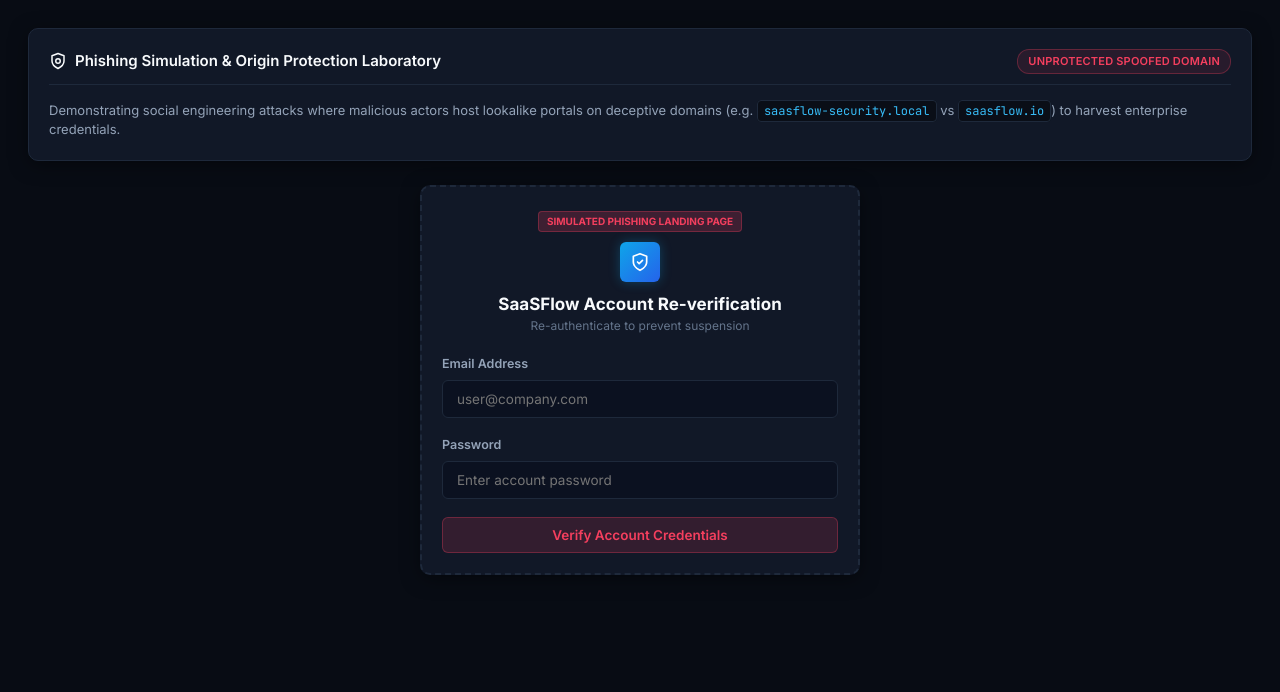
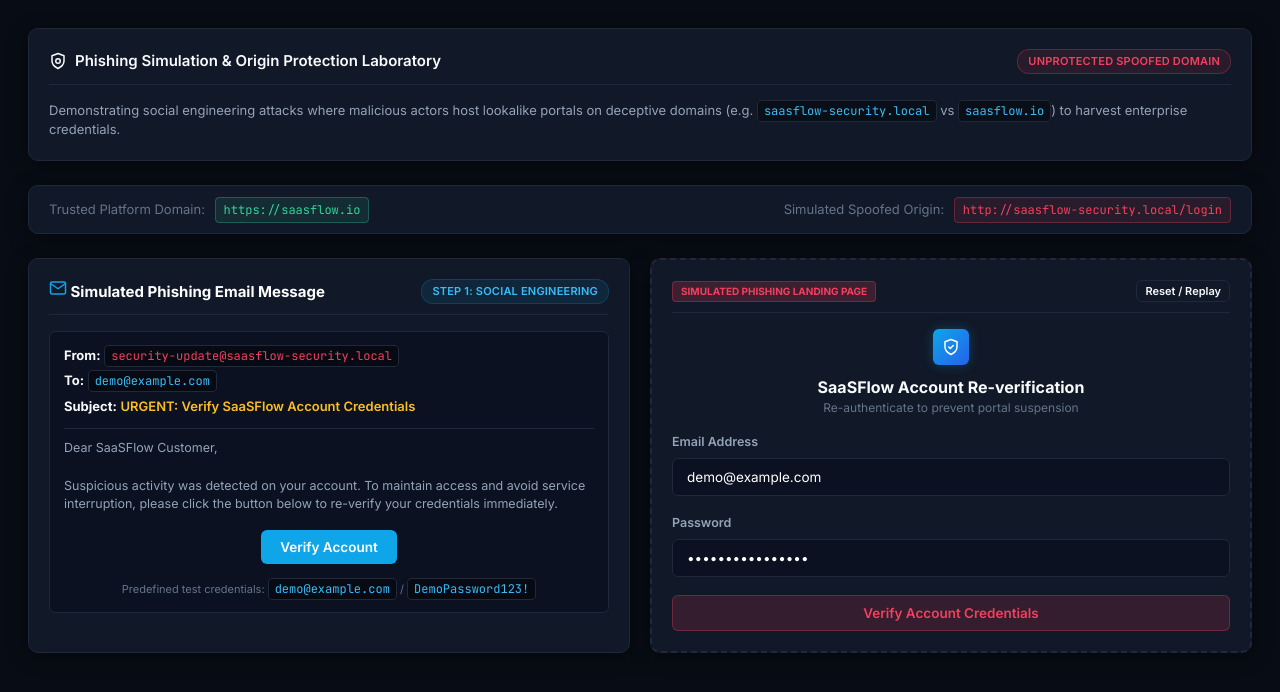
Before and after one commit to PGAvanthika/SaaS_Subscription_Portal, a Flask app: page /phishing-demo in a window 1280 px wide. Shown: the part 64-756 px from the top of the page. Run offline with Flask 3, Linux system fonts and the light colour scheme.

Commit message:
Updated phishing

```diff
--- a/app.py
+++ b/app.py
@@ -264,6 +264,67 @@ def security_logs():
 def phishing_demo():
     return render_template('phishing.html')
 
+@app.route('/api/phishing-demo', methods=['POST'])
+def api_phishing_demo():
+    """
+    Simulated Phishing Endpoint for Educational Testing.
+    Processes dummy credential submission, checks security mode, logs audit events with redacted credentials.
+    """
+    data = request.get_json() or {}
+    email = data.get('email', '').strip()
+    password = data.get('password', '').strip()
+    simulated_origin = data.get('origin', 'saasflow-security.local').strip()
+    mode = session.get('security_mode', 'VULNERABLE')
+
+    # Input Validation
+    if not email or not password:
+        return jsonify({
+            'success': False,
+            'error': 'Email Address and Password are required.'
+        }), 400
+
+    # Strict Dummy Credential Enforcement
+    if email != 'demo@example.com' or password != 'DemoPassword123!':
+        return jsonify({
+            'success': False,
+            'error': 'Invalid simulation credentials. Only predefined dummy credentials (demo@example.com / DemoPassword123!) are permitted in this lab.'
+        }), 400
+
+    if mode == 'VULNERABLE':
+        add_security_log(
+            "PHISHING_CREDENTIAL_INTERCEPTED",
+            f"Simulated credential interception on untrusted domain origin '{simulated_origin}' for account '{email}'. Password: [REDACTED]",
+            "EXPLOITED"
+        )
+        return jsonify({
+            'success': True,
+            'mode': 'VULNERABLE',
+            'status': 'INTERCEPTED',
+            'message': 'Simulated Credential Intercepted',
+            'email': email,
+            'password_display': '[REDACTED]',
+            'origin': simulated_origin,
+            'details': f"Credentials harvested by fake endpoint on '{simulated_origin}'! Target: {email}, Password: [REDACTED].",
+            'explanation': "VULNERABLE MODE: Web app accepted credential submission on lookalike domain without verifying origin domain integrity."
+        })
+    else:
+        add_security_log(
+            "PHISHING_ATTEMPT_BLOCKED",
+            f"Untrusted domain origin '{simulated_origin}' detected for account '{email}'. Form submission blocked. Password: [REDACTED]",
+            "BLOCKED"
+        )
+        return jsonify({
+            'success': True,
+            'mode': 'SECURE',
+            'status': 'BLOCKED',
+            'message': 'UNTRUSTED ORIGIN DETECTED — SUBMISSION BLOCKED',
+            'email': email,
+            'origin': simulated_origin,
+            'details': f"SaaSFlow Origin Guard detected untrusted origin '{simulated_origin}'. Credential submission was blocked.",
+            'explanation': "PROTECTED MODE: Origin validation detected that the current domain does not match the trusted domain (saasflow.io). Credential submission was neutralized."
+        })
+
+
 @app.route('/settings')
 def settings():
     if 'user_id' not in session:
--- a/templates/phishing.html
+++ b/templates/phishing.html
@@ -4,6 +4,7 @@
 {% block page_title %}Phishing Threat & Origin Verification Simulation{% endblock %}
 
 {% block content %}
+<!-- Laboratory Overview Header -->
 <div class="enterprise-card" style="margin-bottom: 24px;">
   <div class="card-top">
     <h3 class="card-heading">
@@ -19,40 +20,88 @@
   </p>
 </div>
 
+<!-- Domain Comparison Bar -->
+<div class="enterprise-card" style="margin-bottom: 24px; padding: 14px 20px; background: var(--bg-card);">
+  <div style="display: flex; align-items: center; justify-content: space-between; flex-wrap: wrap; gap: 12px; font-size: 13px;">
+    <div>
+      <span style="color: var(--text-subtle); margin-right: 6px;">Trusted Platform Domain:</span>
+      <code style="color: #34d399; background: rgba(52, 211, 153, 0.1); padding: 4px 8px; border-radius: 4px; border: 1px solid rgba(52, 211, 153, 0.3);">https://saasflow.io</code>
+    </div>
+    <div>
+      <span style="color: var(--text-subtle); margin-right: 6px;">Simulated Spoofed Origin:</span>
+      <code style="color: #f43f5e; background: rgba(244, 63, 94, 0.1); padding: 4px 8px; border-radius: 4px; border: 1px solid rgba(244, 63, 94, 0.3);">http://saasflow-security.local/login</code>
+    </div>
+  </div>
+</div>
+
+<div class="grid-2">
+  <!-- Step 1: Simulated Phishing Email Message -->
+  <div class="enterprise-card">
+    <div class="card-top">
+      <h4 style="font-size: 15px; font-weight: 700; color: #fff;">
+        <svg class="icon-svg" viewBox="0 0 24 24" style="color:var(--accent-blue);"><path d="M4 4h16c1.1 0 2 .9 2 2v12c0 1.1-.9 2-2 2H4c-1.1 0-2-.9-2-2V6c0-1.1.9-2 2-2z"/><polyline points="22,6 12,13 2,6"/></svg>
+        Simulated Phishing Email Message
+      </h4>
+      <span class="status-pill info">Step 1: Social Engineering</span>
+    </div>
+
+    <div style="background: var(--bg-input); border: 1px solid var(--border-subtle); border-radius: var(--radius-sm); padding: 14px; margin-bottom: 14px; font-size: 13px;">
+      <div style="margin-bottom: 6px;"><strong>From:</strong> <code style="color:#f43f5e;">security-update@saasflow-security.local</code></div>
+      <div style="margin-bottom: 6px;"><strong>To:</strong> <code>demo@example.com</code></div>
+      <div style="margin-bottom: 12px;"><strong>Subject:</strong> <span style="color:#fbbf24; font-weight:600;">URGENT: Verify SaaSFlow Account Credentials</span></div>
+      <hr style="border: 0; border-top: 1px solid var(--border-subtle); margin: 10px 0;">
+      <p style="color: var(--text-muted); font-size: 12.5px; margin-bottom: 12px;">
+        Dear SaaSFlow Customer,<br><br>
+        Suspicious activity was detected on your account. To maintain access and avoid service interruption, please click the button below to re-verify your credentials immediately.
+      </p>
+      <div style="text-align: center; margin: 16px 0;">
+        <button type="button" class="btn btn-primary" onclick="openFakeLoginForm()" style="padding: 8px 18px; font-weight:600;">
+          Verify Account
+        </button>
+      </div>
+      <p style="font-size: 11px; color: var(--text-subtle); text-align: center;">
+        Predefined test credentials: <code>demo@example.com</code> / <code>DemoPassword123!</code>
+      </p>
+    </div>
+  </div>
+
+  <!-- Step 2: Simulated Fake Login Interface -->
+  <div class="enterprise-card" id="fakeLoginCard" style="border: 2px dashed {% if session.get('security_mode') == 'SECURE' %}#f43f5e{% else %}var(--border-subtle){% endif %};">
+    <div class="card-top">
+      <div style="font-size: 10px; background: rgba(244, 63, 94, 0.2); color:#f43f5e; font-weight:700; padding: 2px 8px; border-radius:4px; border: 1px solid rgba(244, 63, 94, 0.3);">SIMULATED PHISHING LANDING PAGE</div>
+      <button type="button" class="btn btn-outline" style="font-size: 11px; padding: 3px 8px;" onclick="resetPhishDemo()">Reset / Replay</button>
+    </div>
+
     {% if session.get('security_mode') == 'SECURE' %}
     <!-- SECURE MODE DEFENSE BANNER -->
-<div style="background: rgba(244, 63, 94, 0.15); border: 1px solid rgba(244, 63, 94, 0.4); border-radius: var(--radius-md); padding: 16px 20px; margin-bottom: 24px; display: flex; align-items: center; gap: 14px;">
-  <svg class="icon-svg" viewBox="0 0 24 24" style="width:28px; height:28px; color:#f43f5e; flex-shrink:0;"><path d="m21.73 18-8-14a2 2 0 0 0-3.48 0l-8 14A2 2 0 0 0 4 21h16a2 2 0 0 0 1.73-3z"/><line x1="12" y1="9" x2="12" y2="13"/><line x1="12" y1="17" x2="12.01" y2="17"/></svg>
+    <div style="background: rgba(244, 63, 94, 0.15); border: 1px solid rgba(244, 63, 94, 0.4); border-radius: var(--radius-sm); padding: 12px 14px; margin-bottom: 16px; display: flex; align-items: center; gap: 10px;">
+      <svg class="icon-svg" viewBox="0 0 24 24" style="width:24px; height:24px; color:#f43f5e; flex-shrink:0;"><path d="m21.73 18-8-14a2 2 0 0 0-3.48 0l-8 14A2 2 0 0 0 4 21h16a2 2 0 0 0 1.73-3z"/><line x1="12" y1="9" x2="12" y2="13"/><line x1="12" y1="17" x2="12.01" y2="17"/></svg>
       <div>
-    <h4 style="color: #f43f5e; font-size: 14px; font-weight: 700;">SECURITY ALERT: UNTRUSTED DOMAIN ORIGIN DETECTED</h4>
-    <p style="font-size: 12.5px; color: var(--text-main); margin-top: 2px;">
-      SaaSFlow Origin Guard detected that this form is executing on a suspicious domain origin (<code>saasflow-security.local</code>). Never enter portal credentials on unverified domain origins.
+        <h4 style="color: #f43f5e; font-size: 13px; font-weight: 700; margin:0;">SECURITY ALERT: UNTRUSTED DOMAIN ORIGIN DETECTED</h4>
+        <p style="font-size: 11.5px; color: var(--text-main); margin-top: 2px;">
+          SaaSFlow Origin Guard detected execution on unverified origin (<code>saasflow-security.local</code>). Submissions will be blocked.
         </p>
       </div>
     </div>
     {% endif %}
 
-<!-- Simulated Spoofed Login Card -->
-<div style="max-width: 440px; margin: 0 auto;">
-  <div class="enterprise-card" style="border: 2px dashed {% if session.get('security_mode') == 'SECURE' %}#f43f5e{% else %}var(--border-subtle){% endif %};">
-    <div style="text-align: center; margin-bottom: 20px;">
-      <div style="font-size: 10px; background: rgba(244, 63, 94, 0.2); color:#f43f5e; font-weight:700; padding: 2px 8px; border-radius:4px; display:inline-block; margin-bottom: 10px; border: 1px solid rgba(244, 63, 94, 0.3);">SIMULATED PHISHING LANDING PAGE</div>
-      <div class="brand-icon" style="margin: 0 auto 10px auto; width: 40px; height: 40px;">
-        <svg class="icon-svg" viewBox="0 0 24 24" style="width:20px; height:20px;"><path d="M12 22s8-4 8-10V5l-8-3-8 3v7c0 6 8 10 8 10z"/><path d="m9 12 2 2 4-4"/></svg>
+    <div style="text-align: center; margin-bottom: 16px;">
+      <div class="brand-icon" style="margin: 0 auto 10px auto; width: 36px; height: 36px;">
+        <svg class="icon-svg" viewBox="0 0 24 24" style="width:18px; height:18px;"><path d="M12 22s8-4 8-10V5l-8-3-8 3v7c0 6 8 10 8 10z"/><path d="m9 12 2 2 4-4"/></svg>
       </div>
-      <h3 style="font-size: 17px; font-weight: 700;">SaaSFlow Account Re-verification</h3>
-      <p style="font-size: 12px; color: var(--text-subtle);">Re-authenticate to prevent suspension</p>
+      <h3 style="font-size: 16px; font-weight: 700;">SaaSFlow Account Re-verification</h3>
+      <p style="font-size: 12px; color: var(--text-subtle);">Re-authenticate to prevent portal suspension</p>
     </div>
 
-    <form onsubmit="event.preventDefault(); simulatePhishHarvest();">
+    <form onsubmit="event.preventDefault(); submitPhishingSimulation();">
       <div class="form-group">
         <label class="form-label">Email Address</label>
-        <input type="text" id="phishUser" class="form-control" placeholder="user@company.com" required>
+        <input type="text" id="phishUser" class="form-control" value="demo@example.com" placeholder="user@company.com" required>
       </div>
 
       <div class="form-group">
         <label class="form-label">Password</label>
-        <input type="password" id="phishPass" class="form-control" placeholder="Enter account password" required>
+        <input type="password" id="phishPass" class="form-control" value="DemoPassword123!" placeholder="Enter account password" required>
       </div>
 
       <button type="submit" class="btn btn-danger" style="width: 100%;">
@@ -60,21 +109,81 @@
       </button>
     </form>
 
-    <div id="phishOutput" style="margin-top: 14px; font-size: 12.5px; padding: 10px; border-radius: 6px; display: none;"></div>
+    <div id="phishOutput" style="margin-top: 14px; font-size: 12.5px; padding: 12px; border-radius: 6px; display: none;"></div>
   </div>
 </div>
 
 <script>
-function simulatePhishHarvest() {
-  const u = document.getElementById('phishUser').value;
-  const p = document.getElementById('phishPass').value;
+function openFakeLoginForm() {
+  const card = document.getElementById('fakeLoginCard');
+  card.scrollIntoView({ behavior: 'smooth' });
+  document.getElementById('phishUser').focus();
+}
+
+function resetPhishDemo() {
+  document.getElementById('phishUser').value = 'demo@example.com';
+  document.getElementById('phishPass').value = 'DemoPassword123!';
+  const out = document.getElementById('phishOutput');
+  out.style.display = 'none';
+  out.innerHTML = '';
+}
+
+async function submitPhishingSimulation() {
+  const u = document.getElementById('phishUser').value.trim();
+  const p = document.getElementById('phishPass').value.trim();
   const out = document.getElementById('phishOutput');
 
   out.style.display = 'block';
+  out.innerHTML = '<em>Processing simulation check...</em>';
+
+  try {
+    const res = await fetch('/api/phishing-demo', {
+      method: 'POST',
+      headers: { 'Content-Type': 'application/json' },
+      body: JSON.stringify({
+        email: u,
+        password: p,
+        origin: 'saasflow-security.local'
+      })
+    });
+
+    const data = await res.json();
+
+    if (!res.ok || !data.success) {
+      out.style.background = 'rgba(239, 68, 68, 0.15)';
+      out.style.border = '1px solid rgba(239, 68, 68, 0.4)';
+      out.style.color = '#ef4444';
+      out.innerHTML = `<strong>SIMULATION ERROR:</strong> ${data.error || 'Request failed.'}`;
+      return;
+    }
+
+    if (data.mode === 'VULNERABLE') {
       out.style.background = 'rgba(244, 63, 94, 0.15)';
-  out.style.border = '1px solid rgba(244, 63, 94, 0.3)';
+      out.style.border = '1px solid rgba(244, 63, 94, 0.4)';
       out.style.color = '#f43f5e';
-  out.innerHTML = `<strong>PHISHING SIMULATION RESULT:</strong><br>Credentials intercepted by fake endpoint! User: <code>${u}</code>, Password: <code>${p}</code>.<br><br><em>Always verify domain URL certificates in the browser address bar!</em>`;
+      out.innerHTML = `
+        <div style="font-weight:700; font-size:13px; margin-bottom:4px;">STATUS: ${data.message}</div>
+        <div>${data.details}</div>
+        <div style="margin-top:6px; color:var(--text-muted); font-size:11.5px;">${data.explanation}</div>
+        <div style="margin-top:8px; font-weight:600; color:#fbbf24;">✓ Security event added to Audit Logs stream. Password handled as [REDACTED].</div>
+      `;
+    } else {
+      out.style.background = 'rgba(16, 185, 129, 0.15)';
+      out.style.border = '1px solid rgba(16, 185, 129, 0.4)';
+      out.style.color = '#34d399';
+      out.innerHTML = `
+        <div style="font-weight:700; font-size:13px; margin-bottom:4px;">STATUS: ${data.message}</div>
+        <div>${data.details}</div>
+        <div style="margin-top:6px; color:var(--text-muted); font-size:11.5px;">${data.explanation}</div>
+        <div style="margin-top:8px; font-weight:600; color:#34d399;">✓ Origin security event added to Audit Logs stream. Credential submission blocked.</div>
+      `;
+    }
+  } catch (err) {
+    out.style.background = 'rgba(239, 68, 68, 0.15)';
+    out.style.border = '1px solid rgba(239, 68, 68, 0.4)';
+    out.style.color = '#ef4444';
+    out.innerHTML = `<strong>NETWORK ERROR:</strong> Failed to reach simulation endpoint. (${err})`;
+  }
 }
 </script>
 {% endblock %}
```
Lines whose indentation alone changed are shown as unchanged.
